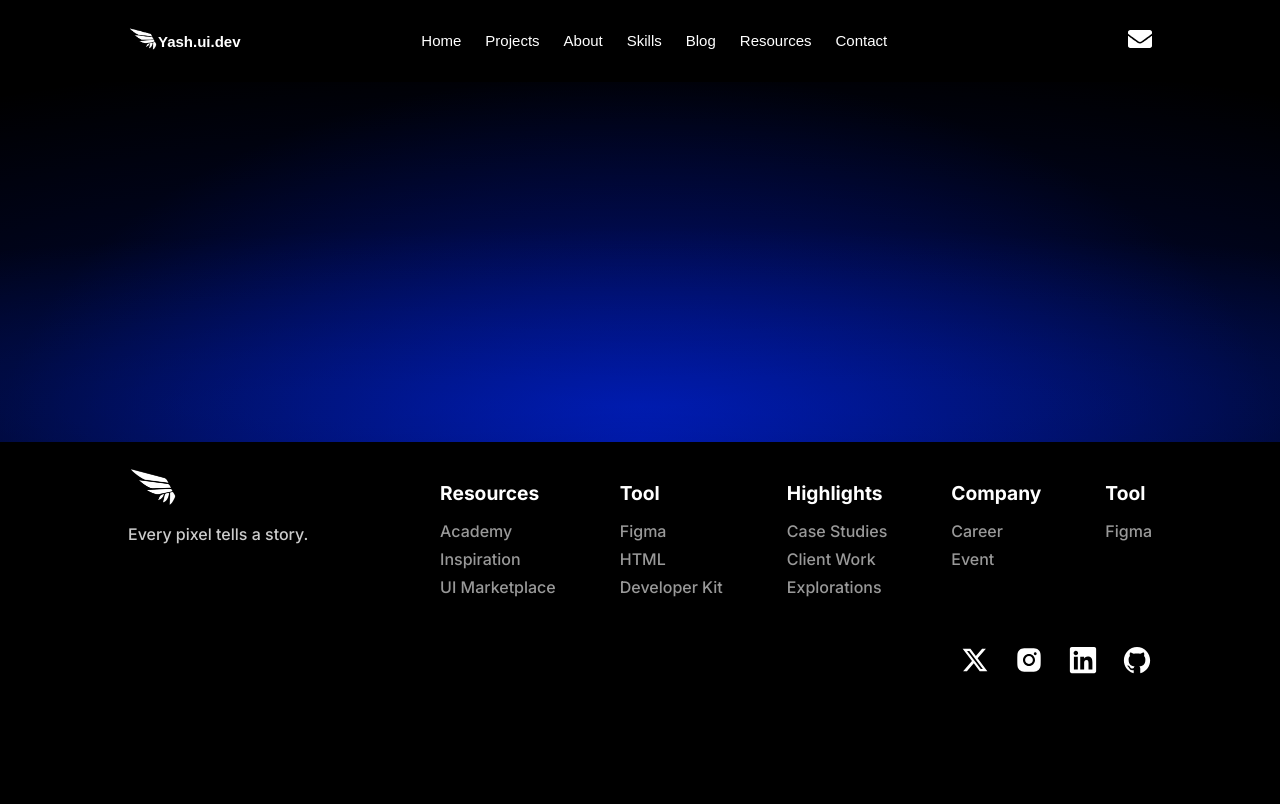
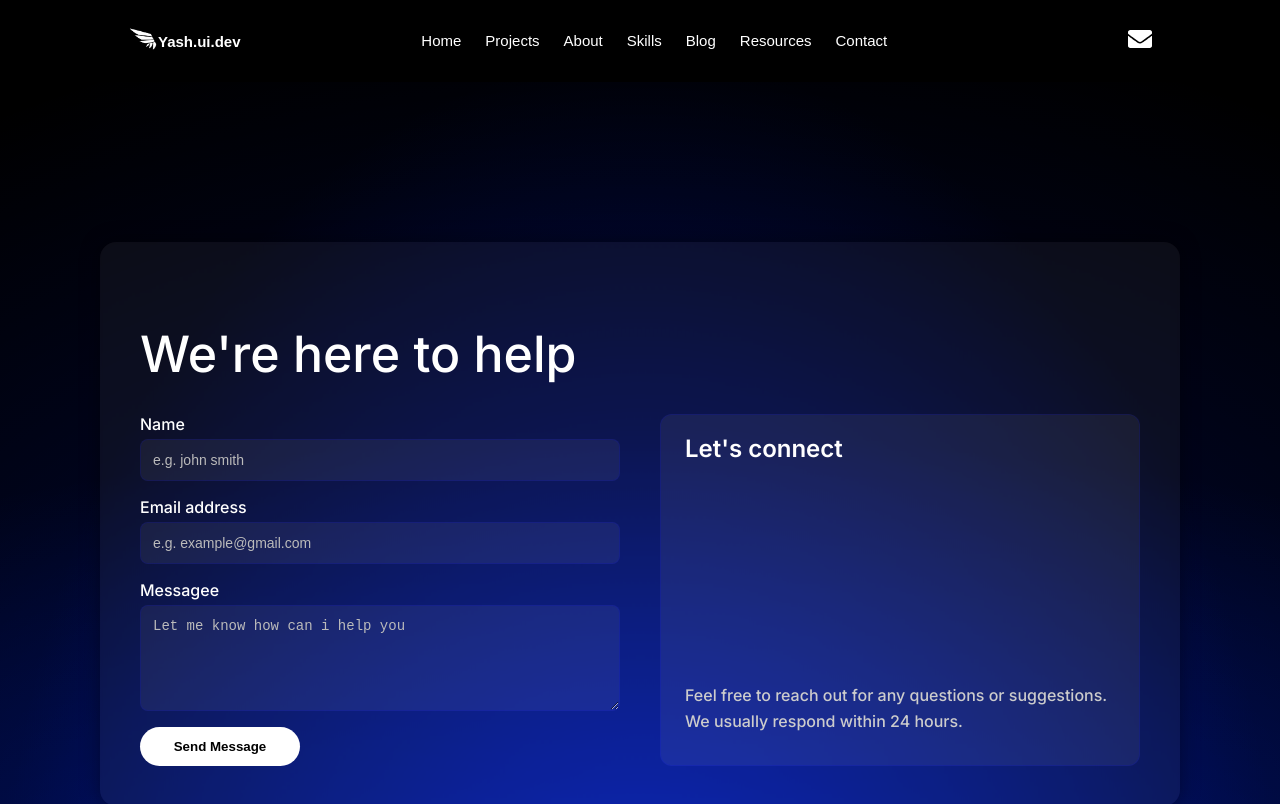
Before and after one commit to rokadeyashkumar/portfolio, a React (Create React App) app: page /contact in a window 1280 px wide. Shown: the top 804 px of the page. Built offline with nearby package versions, Linux system fonts and the light colour scheme.

Commit message:
latest changes

```diff
--- a/src/components/navbar/navbar.scss
+++ b/src/components/navbar/navbar.scss
@@ -119,7 +119,7 @@
         display: none;
         gap: 1rem;
        // margin-top: 1rem;
-        position: absolute;
+
         right: 10;
         top: 30px;
         background-color: #000;
--- a/src/components/pages/blog.js
+++ b/src/components/pages/blog.js
@@ -1,5 +1,6 @@
 import React from 'react'
 import '../frame/frame.scss'
+import UnderDevelopment from '../underdevpg/Under-development'
 
 const blog = () => {
   return (
@@ -7,7 +8,7 @@ const blog = () => {
 
 <div className="content">
       <div className="content-inner">
-
+      <UnderDevelopment />
       </div>
       </div>
     </div>
--- a/src/components/pages/contact.js
+++ b/src/components/pages/contact.js
@@ -1,17 +1,86 @@
-import React from 'react'
-import '../frame/frame.scss'
+import React, { useState } from 'react';
+import '../frame/frame.scss';
+import './style/contact.scss';
 
-const contact = () => {
+const Contact = () => {
+  const [formData, setFormData] = useState({
+    name: '',
+    email: '',
+    message: '',
+  });
+
+  const handleChange = (e) => {
+    setFormData({
+      ...formData,
+      [e.target.name]: e.target.value
+    });
+  };
+
+  const handleSubmit = (e) => {
+    e.preventDefault();
+    // You can add mailto or backend logic here
+    alert('Message sent!');
+  };
+
   return (
-    <div>
+    <div className="content">
+      <div className="single-card">
+        {/* Headline at top-left */}
+        <h2 className="headline">We're here to help</h2>
 
-<div className="content">
-        <div className="content-inner">
+        {/* Form and Info Card */}
+        <div className="card-content">
+          {/* Left side - Form */}
+          <div className="card-left">
+            <form onSubmit={handleSubmit} autocomplete="off">
+              <label for="name">Name</label>
+              <input
+                type="text"
+                placeholder="e.g. john smith"
+                name="name"
+                value={formData.name}
+                onChange={handleChange}
+                required
+              />
 
+              <label for="name">Email address</label>
+              <input
+                type="email"
+                placeholder="e.g. example@gmail.com"
+                name="email"
+                value={formData.email}
+                onChange={handleChange}
+                required
+              />
+
+              <label for="name">Messagee</label>
+              <textarea
+              type="text"
+                placeholder="Let me know how can i help you"
+                name="message"
+                rows="5"
+                value={formData.message}
+                onChange={handleChange}
+                required
+              />
+              <button type="submit">Send Message</button>
+            </form>
+          </div>
+
+          {/* Right side - Info Card */}
+          <div className="card-right">
+            <div className="inner-info-card">
+              <h2>Let's connect</h2>
+              <p>
+                Feel free to reach out for any questions or suggestions. <br />
+                We usually respond within 24 hours.
+              </p>
+            </div>
+          </div>
         </div>
       </div>
     </div>
-  )
-}
+  );
+};
 
-export default contact
+export default Contact;
--- a/src/components/pages/project.js
+++ b/src/components/pages/project.js
@@ -1,5 +1,6 @@
 import React from 'react'
 import '../frame/frame.scss'
+import UnderDevelopment from '../underdevpg/Under-development'
 
 const project = () => {
   return (
@@ -7,7 +8,7 @@ const project = () => {
 
     <div className="content">
       <div className="content-inner">
-
+       <UnderDevelopment />
       </div>
       </div>
   </div>
--- a/src/components/pages/resource.js
+++ b/src/components/pages/resource.js
@@ -1,5 +1,6 @@
 import React from 'react'
 import '../frame/frame.scss'
+import UnderDevelopment from '../underdevpg/Under-development'
 
 const resource = () => {
   return (
@@ -7,7 +8,7 @@ const resource = () => {
 
       <div className="content">
         <div className="content-inner">
-
+          <UnderDevelopment />
         </div>
       </div>
     </div>
--- a/src/components/pages/skill.js
+++ b/src/components/pages/skill.js
@@ -1,12 +1,13 @@
 import React from 'react'
 import '../frame/frame.scss'
+import UnderDevelopment from '../underdevpg/Under-development'
 
 const skill = () => {
   return (
     <div>
         <div className="content">
       <div className="content-inner">
-
+        <UnderDevelopment />
       </div>
       </div>
     </div>
--- /dev/null
+++ b/src/components/pages/style/contact.scss
@@ -0,0 +1,112 @@
+
+.single-card {
+  background: rgb(255 255 255 / 4.9%);
+  border-radius: 16px;
+  padding: 40px;
+  max-width: 1000px;
+  margin: 60px auto;
+  backdrop-filter: blur(1.5px);
+  -webkit-backdrop-filter: blur(1.5px);
+  box-shadow: 0 0 20px rgba(0, 0, 0, 0.4);
+  position: relative; // ✅ Add this
+  z-index: 1;
+
+  .headline {
+    font-size: 50px;
+    font-weight: 500;
+    margin-bottom: 30px;
+    text-align: left;
+    color: #ffffff;
+  }
+
+  .card-content {
+    display: flex;
+    flex-direction: row;
+    gap: 40px;
+
+    @media (max-width: 768px) {
+      flex-direction: column;
+    }
+
+    .card-left {
+      flex: 1;
+
+      form {
+        display: flex;
+        flex-direction: column;
+
+        label{
+          padding-bottom: 5px;
+        }
+
+        input,
+        textarea {
+          padding: 12px;
+          margin-bottom: 16px;
+          border-radius: 8px;
+          background: rgb(255 255 255 / 6%);
+          border: 0.4px solid rgba(4, 0, 255, 0.13);
+          color: #ffffff;
+          font-size: 14px;
+
+
+          &::placeholder {
+            color: #bbb;
+          }
+
+          &:focus {
+            outline: 2px solid #007bff;
+
+          }
+        }
+
+
+        button {
+          padding: 12px;
+          border: none;
+          border-radius: 20px;
+          width: 160px;
+          background: #ffffff;
+          color: #000000;
+          font-weight: 600;
+          cursor: pointer;
+          transition: 0.3s ease;
+
+          &:hover {
+            background: #e4e4e4;
+          }
+        }
+      }
+    }
+
+    .card-right {
+      flex: 1;
+      display: flex;
+
+      align-items: center;
+      justify-content: center;
+
+      .inner-info-card {
+        background: rgb(255 255 255 / 6%);
+        border: 0.4px solid rgba(4, 0, 255, 0.13);
+        height: 350px;
+        padding-left: 24px;
+
+        border-radius: 12px;
+        width: 100%;
+        color: #ffffff;
+
+        h2 {
+          margin-bottom: 220px;
+          font-weight: 600;
+          color: #ffffff;
+        }
+
+        p {
+          color: #ccc;
+          line-height: 1.6;
+        }
+      }
+    }
+  }
+}
--- /dev/null
+++ b/src/components/underdevpg/Under-development.js
@@ -0,0 +1,18 @@
+import React from "react";
+import "./underdevelopment.scss";
+
+const Underdevelopment = ({ pageTitle }) => {
+  return (
+    <div className="under-development">
+      <div className="icon">🚧</div>
+      <h1>{pageTitle} Page</h1>
+      <p>
+        We’re working hard to bring you amazing content for this section. It’s currently under
+        development and will be available soon.
+      </p>
+      <p className="note">Stay tuned — exciting updates are on the way!</p>
+    </div>
+  );
+};
+
+export default Underdevelopment;
--- /dev/null
+++ b/src/components/underdevpg/underdevelopment.scss
@@ -0,0 +1,43 @@
+.under-development {
+    min-height: 60vh;
+    display: flex;
+    flex-direction: column;
+    align-items: center;
+    justify-content: center;
+    text-align: center;
+
+    color: #fff;
+
+    .icon {
+      font-size: 4rem;
+      margin-bottom: 20px;
+      animation: bounce 1.5s infinite;
+    }
+
+    h1 {
+      font-size: 2.5rem;
+      margin-bottom: 15px;
+    }
+
+    p {
+      font-size: 1.1rem;
+      color: #ccc;
+      max-width: 600px;
+      margin-bottom: 10px;
+      text-align: center;
+    }
+
+    .note {
+      color: #999;
+      font-style: italic;
+    }
+
+    @keyframes bounce {
+      0%, 100% {
+        transform: translateY(0);
+      }
+      50% {
+        transform: translateY(-8px);
+      }
+    }
+  }
```
